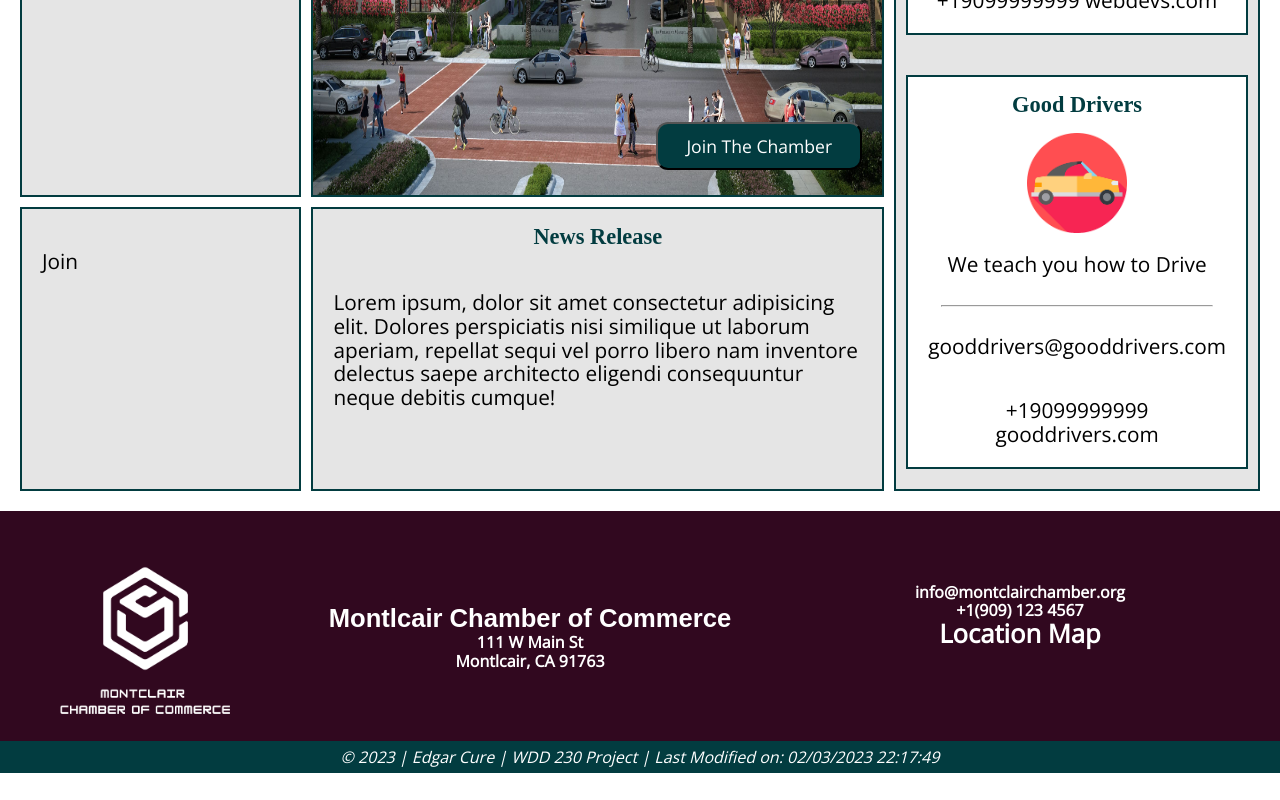
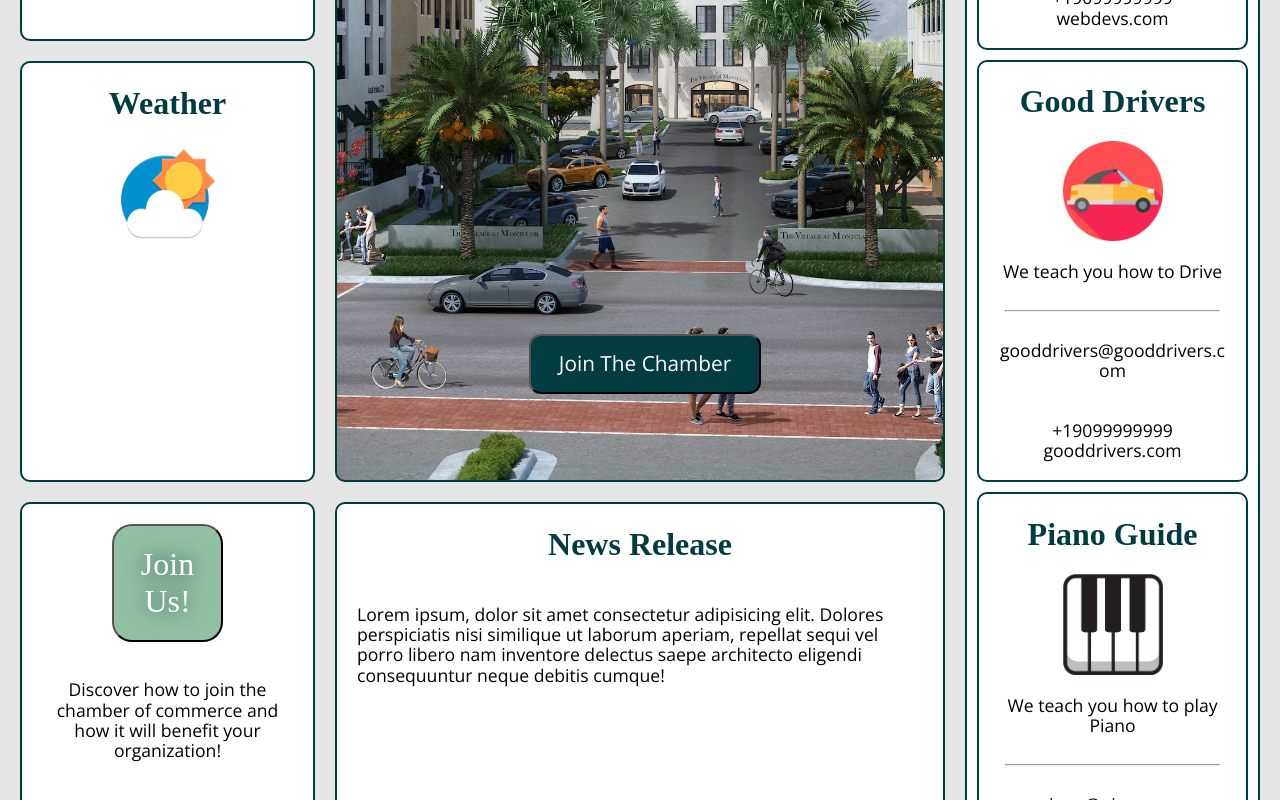
Before and after one commit to edgardavidcure/wdd230, a plain HTML site: page chamber/index.html in a window 1280 px wide. Shown: the part 620-1420 px from the top of the page. Before the commit the page ends 1393 px from the top, so only its background shows below. Drawn offline with nearby package versions, Linux system fonts and the light colour scheme; no server answers; a web font is replaced by a local one.

Commit message:
completed website with content

```diff
--- a/chamber/index.html
+++ b/chamber/index.html
@@ -40,7 +40,7 @@
     </header>
     <main id="home-grid">
         <div id="hero-img">
-            <img src="images/montclair-hero-img.jpeg" alt="Image of The Village at Montclair">
+            <!--<img src="images/montclair-hero-img.jpeg" alt="Image of The Village at Montclair">-->
             <h1>Welcome To Montclair</h1>
             <a href=""><button type="button">Join The Chamber</button></a>
         </div>
@@ -53,6 +53,7 @@
 
         <div id="weather">
             <h1>Weather</h1>
+            <img src="images/weather-icon.png" alt="Weather Icon">
             <h1 id="temp"></h1>
             <h2 id="location"></h2>
             <h2 id="description"></h2>
@@ -65,7 +66,7 @@
         <div id="spotlight">
             <div id="spotlight1">
                 <h1>Web Devs</h1>
-                <img src="images/webdev-icon.png" alt="">
+                <img src="images/webdev-icon.png" alt="Website Icon">
                 <p>We teach you how to make websites</p>
                 <hr>
                 <p>webdevs@webdevs.com</p>
@@ -73,7 +74,7 @@
             </div>
             <div id="spotlight2">
                 <h1>Good Drivers</h1>
-                <img src="images/driving-icon.png" alt="">
+                <img src="images/driving-icon.png" alt="Driving Icon">
                 <p>We teach you how to Drive</p>
                 <hr>
                 <p>gooddrivers@gooddrivers.com</p>
@@ -82,7 +83,7 @@
             </div>
             <div id="spotlight3">
                 <h1>Piano Guide</h1>
-                <img src="images/" alt="">
+                <img src="images/piano-icon.png" alt="Piano Icon">
                 <p>We teach you how to play Piano</p>
                 <hr>
                 <p>piano@piano.com</p>
@@ -90,7 +91,10 @@
             </div>
         </div>
         <div id="join">
-            <p>Join</p>
+            <section class="button">
+                <button>Join Us!</button>
+            </section>
+            <p>Discover how to join the chamber of commerce and how it will benefit your organization!</p>
         </div>
 
 
--- a/chamber/styles/base.css
+++ b/chamber/styles/base.css
@@ -5,6 +5,8 @@ body {
     display: grid;
     grid-template-rows:  auto 1fr auto;
     min-height: 100vh;
+    background-color: rgba(0, 0, 0, 0.1);
+
 }
 
 
@@ -141,12 +143,14 @@ nav {
     gap: 10px;
     margin: 20px 20px 0;
 
+
 }
 #home-grid div {
-    background-color: rgba(0, 0, 0, 0.1);
+
     border: 2px solid #023C40;
     width: auto;
-
+    background-color: #ffffff;
+    border-radius: 10px;
 
 
 }
@@ -158,6 +162,9 @@ nav {
 }
 #hero-img {
     position: relative;
+    background: url(../images/montclair-hero-img.jpeg) no-repeat center;
+    background-size: 100% 100%;
+    height: 400px;
 }
 #hero-img img{
     width: 100%;
@@ -225,7 +232,11 @@ nav {
     font-family: "unbounded";
 
 }
-
+#weather img{
+    width: 100px;
+    height: auto;
+    align-self: center;
+}
 #weather h1{
     color: #023C40;
     font-size: 1.4rem;
@@ -240,7 +251,7 @@ nav {
 #news h1{
     font-family: "unbounded";
     font-size: 1.4rem;
-    color: #023C40;
+    color: #023C40 ;
     text-align: center;
 }
 #news p{
@@ -314,7 +325,7 @@ hr{
 
 footer {
     display: flex;
-    background-color: #31081f;
+    background-color: #31081f ;
     flex-direction: column;
     align-items: center;
     height: auto;
--- a/chamber/styles/large.css
+++ b/chamber/styles/large.css
@@ -69,6 +69,23 @@
 
 
 
+
+
+
+
+
+
+
+
+
+
+
+
+
+
+
+
+
     #home-grid {
         display: grid;
         grid-template-columns: 1fr 1fr 1fr 1fr;
@@ -76,12 +93,14 @@
     }
 
     #home-grid p{
-        font-size: 1.3em;
+        font-size: 1.1em;
 
     }
     #hero-img {
         grid-column: 2/4;
         grid-row: 1/3;
+        background: url(../images/montclair-hero-img.jpeg) no-repeat center;
+        background-size: cover;
     }
 
     #news {
@@ -95,14 +114,14 @@
         height: auto;
         display: flex;
         flex-direction: column;
-
+        min-width: 200px;
 
     }
 
     #spotlight div {
-        margin: 20px 10px;
+        margin: 5px 10px;
         width: auto;
-        height: 100%;
+        height: auto;
     }
 
     #join {
@@ -140,4 +159,48 @@
     }
 
 
+
+
+
+
+
+
+    #hero-img h1{
+        top: 10px;
+        left: 20px;
+        font-size: 2rem;
+    }
+
+    #hero-img button {
+        font-size: 1.3rem;
+        padding: 16px 28px;
+        bottom: 10%;
+        right: 30%;
+    }
+
+
+    #spotlight {
+        height: auto;
+        width: auto;
+    }
+
+    #spotlight #spotlight3 {
+        display: flex;
+        flex-direction: column;
+    }
+
+
+    #spotlight3 h1{
+        text-align: center;
+        font-family: "unbounded";
+        font-size: 2rem;
+        color: #023C40;
+
+    }
+    #spotlight3 p{
+        text-align: center;
+        font-family: "open sans";
+        font-size: 1.1rem;
+    }
+
 }
--- a/chamber/styles/medium.css
+++ b/chamber/styles/medium.css
@@ -40,27 +40,84 @@
     #home-grid {
         display: grid;
         grid-template-columns: 1fr 1fr 1fr;
-        grid-template-rows: 1fr 1fr 1fr 1fr 1fr;
+        grid-template-rows: 1fr 300px auto;
         height: auto;
-        gap: 10px;
+        gap: 20px;
         margin: 20px 20px 0;
     }
 
     #home-grid p{
-        font-size: 1.2em;
+        font-size: 1.1em;
 
     }
     #hero-img {
         grid-column: 1/4;
-        grid-row: 1;
+        grid-row: 1/2;
+        background: url(../images/montclair-hero-img.jpeg) no-repeat;
+        background-size: 100% 100%;
+        min-height: 400px;
+
     }
 
-    #news {
-        grid-column: 1/4;
-        grid-row: 2;
+    #hero-img h1{
+        top: 10px;
+        left: 50px;
+        font-size: 3.5vw;
     }
 
+    #hero-img button {
+        font-size: 2vw;
+        padding: 16px 28px;
+        bottom: 10%;
+        right: 33%;
+    }
+
+    #home-grid div {
+        height: auto;
+        width: auto;
+        background-color: #ffffff;
+        border-radius: 10px;
+
+
+    }
+
+
+    #event h1 {
+        font-size: 2rem;
+    }
+    #event h2 {
+        font-size: 2rem;
+    }
+    #event p {
+        font-size: 1.1rem;
+    }
+
+    #weather img{
+        width: 100px;
+    }
+    #weather h1{
+        font-size: 2rem;
+
+    }
+    #weather h2{
+        font-size: 2rem;
+
+    }
+
+    #news h1{
+        font-size: 2rem;
+    }
+    #news p{
+        font-size: 1.1rem;
+    }
+
+
+
     #spotlight {
+        height: auto;
+        flex-direction: row;
+        justify-content: space-evenly;
+        width: auto;
         grid-column: 1/4;
         grid-row: 3;
         height: auto;
@@ -69,16 +126,76 @@
         justify-content: space-evenly;
     }
 
+
     #spotlight div {
+        margin: 20px;
+        height: auto;
+        min-width: 200px;
+        background-color: white;
+        display: flex;
+        flex-direction: column;
         margin: 20px 10px;
         width: 100%;
         height: auto;
+
     }
+    #spotlight img{
+        width: 100px;
+        height: auto;
+        align-self: center;
+    }
+
+    #spotlight h1 {
+
+        font-size: 2rem;
+        overflow-wrap: break-word;
+
+    }
+    #spotlight p{
+        overflow-wrap: break-word;
+
+    }
+
+    #news {
+        grid-column: 1/4;
+        grid-row: 2;
+    }
+
+
 
     #join {
         grid-column: 1/4;
         grid-row: 4;
         display: block;
+        justify-items: center;
+    }
+
+    #join .button {
+        margin-top: 20px;
+        display: flex;
+        justify-content: center;
+    }
+
+    #join button {
+        cursor: pointer;
+        text-align: center;
+        font-family: "unbounded";
+        font-size: 2rem;
+        color: #ffffff;
+        padding: 20px 20%;
+        border-radius: 20px;
+        background-color: #93C0A4;
+        text-shadow: 0 0 20px #023C40;
+    }
+
+    #join button:hover {
+        background-color: #023C40;
+    }
+
+    #join p {
+        text-align: center;
+        font-family: "open sans";
+        font-size: 1.2rem;
     }
 
     #event {
@@ -119,4 +236,7 @@
 
     }
 
+
+
+
 }
```
Also changed, not shown: chamber/images/piano-icon.png (added), chamber/images/weather-icon.png (added), 3 other files.
